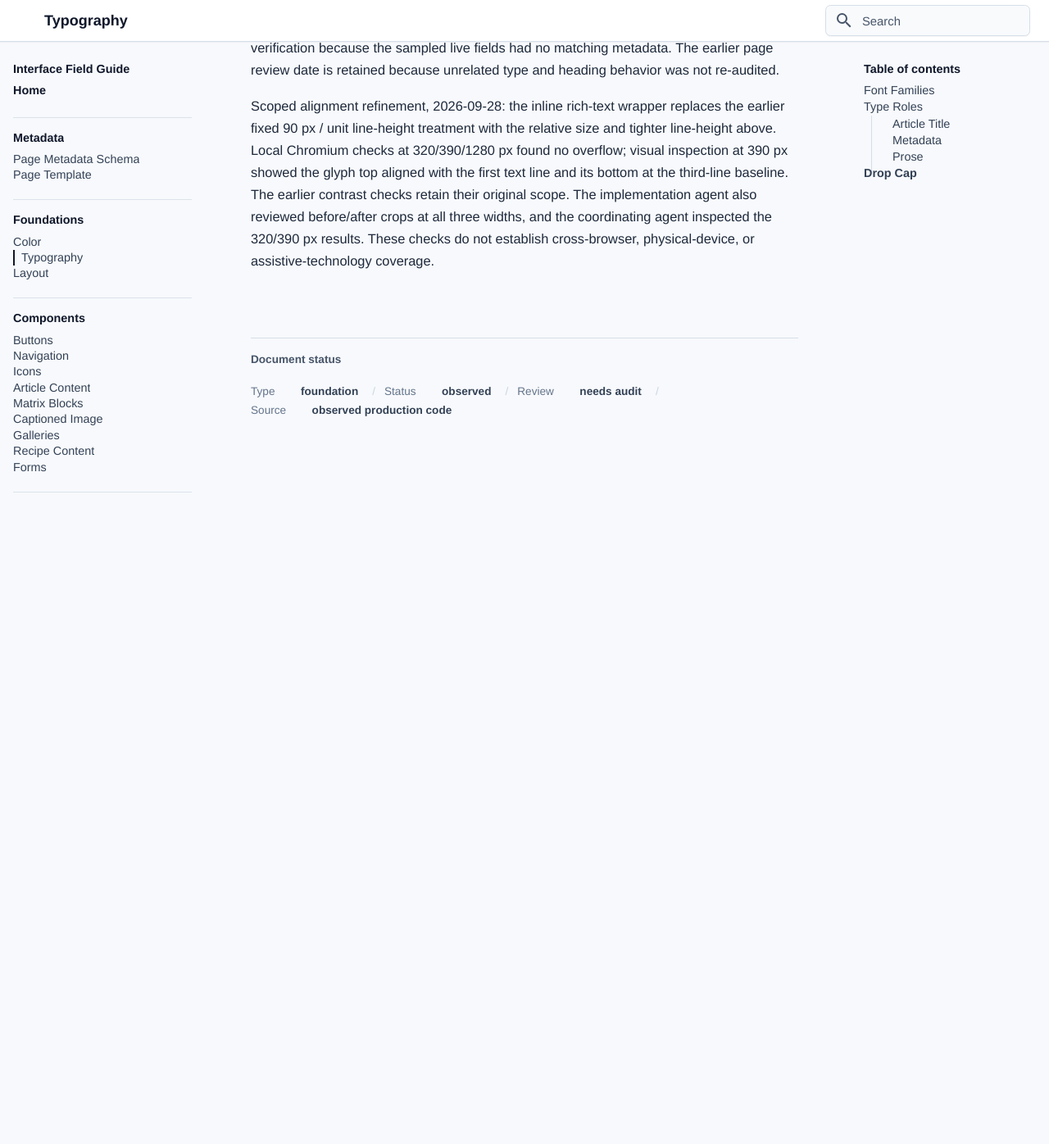
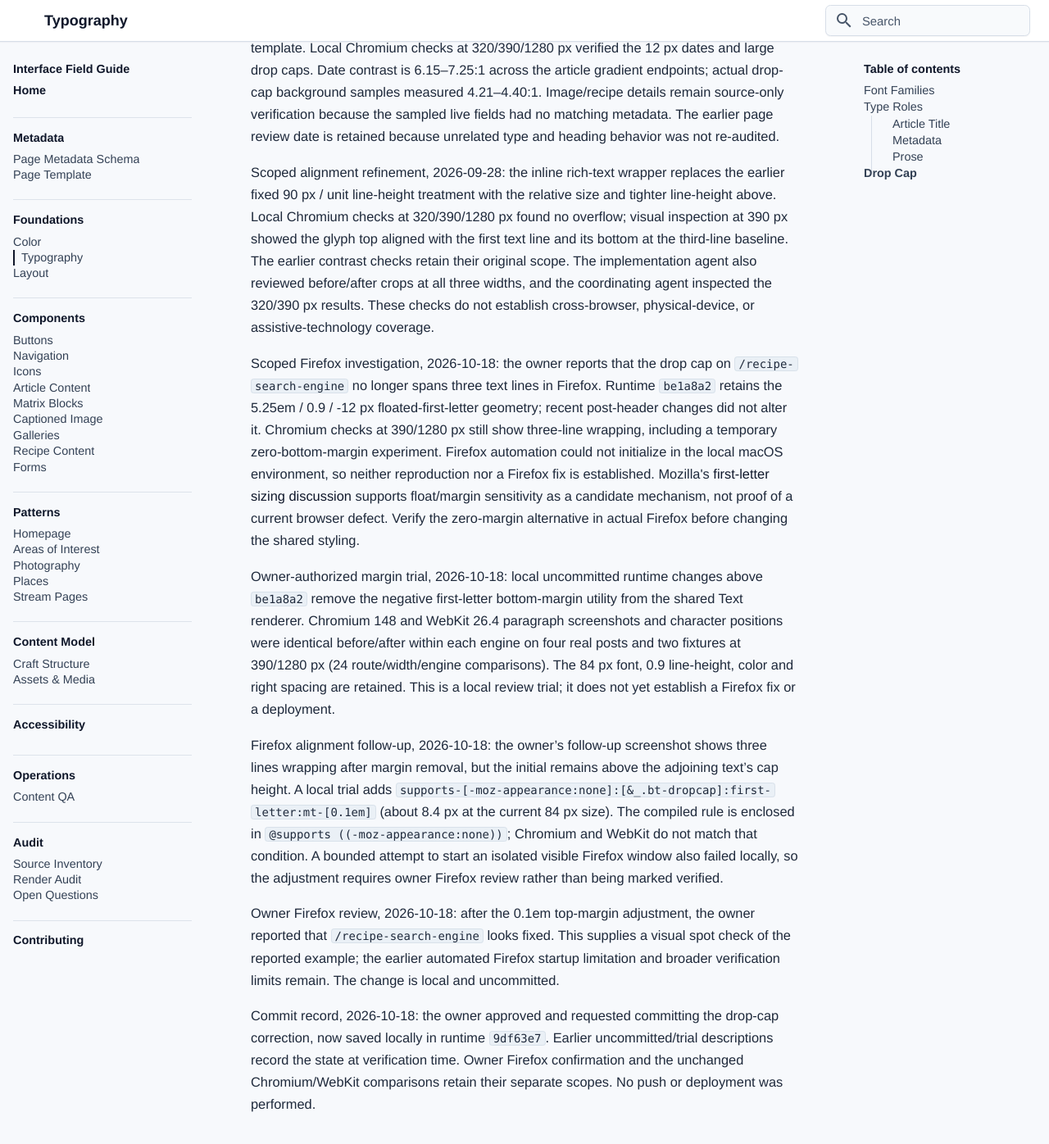
Before and after one commit to bentilden/Design-System, an MkDocs documentation site: the page built from docs/foundations/typography.md, in a window 1280 px wide and 1400 px high, scrolled down 2452 px. Shown: the top 1396 px of the window at 82% size. Built offline with MkDocs 1.6.1 and Material for MkDocs 9.7.7, drawn with Linux system fonts in a browser that asks for light colours; some web fonts are replaced; before the commit the page ends 3082 px from its top, so only the background shows below that; some of the changed text lies outside the part shown.

Commit message:
Document Firefox drop-cap correction and verification scope

````diff
--- a/docs/foundations/typography.md
+++ b/docs/foundations/typography.md
@@ -85,13 +85,23 @@ Long-form content uses Tailwind Typography with `max-w-prose` to keep line lengt
 The author-supplied `bt-dropcap` class remains a content hook in stored rich text. Its styling is applied by inline descendant utilities on the `_matrix/text.twig` wrapper, so existing content needs no migration.
 
 ```html
-<div class="bt-text max-w-prose prose [&_.bt-dropcap]:first-letter:text-[5.25em] [&_.bt-dropcap]:first-letter:-mb-3 [&_.bt-dropcap]:first-letter:leading-[0.9] [&_.bt-dropcap]:first-letter:font-bold [&_.bt-dropcap]:first-letter:text-slate-500 [&_.bt-dropcap]:first-letter:mr-3 [&_.bt-dropcap]:first-letter:float-left">
+<div class="bt-text max-w-prose prose [&_.bt-dropcap]:first-letter:text-[5.25em] [&_.bt-dropcap]:first-letter:leading-[0.9] [&_.bt-dropcap]:first-letter:font-bold [&_.bt-dropcap]:first-letter:text-neutral-500 [&_.bt-dropcap]:first-letter:mr-3 [&_.bt-dropcap]:first-letter:float-left">
   ...
 </div>
 ```
 
-Use the hook only on narrative openings. The bold Slate 500 letter uses `5.25em` with `0.9` line-height, scaling to the surrounding prose. With the sampled 16 px body text, this computes to 84 px type and a 75.6 px line box. The float, 12 px right spacing, and negative 12 px bottom margin preserve the wrap around the three-line initial.
+Use the hook only on narrative openings. The bold Neutral 500 letter uses `5.25em` with `0.9` line-height, scaling to the surrounding prose. With the sampled 16 px body text, this computes to 84 px type and a 75.6 px line box. The float and 12 px right spacing wrap body text around the initial. In the current local trial, the former negative 12 px bottom margin is removed. Firefox also receives a 0.1em top margin through a `supports-[-moz-appearance:none]` descendant utility; the owner reports the reviewed Firefox example now looks fixed; broader Firefox coverage remains unverified.
 
 Scoped source review, 2026-09-28: uncommitted changes above website `b1cf61e` and frontend `f3f709f` update shared/listing dates, matrix/recipe image details, and the rich-text wrapper. The unused `.bt-datePublished`, `.bt-image-details`, and `.bt-dropcap` CSS definitions are removed; stored `bt-dropcap` content hooks remain supported by the template. Local Chromium checks at 320/390/1280 px verified the 12 px dates and large drop caps. Date contrast is 6.15–7.25:1 across the article gradient endpoints; actual drop-cap background samples measured 4.21–4.40:1. Image/recipe details remain source-only verification because the sampled live fields had no matching metadata. The earlier page review date is retained because unrelated type and heading behavior was not re-audited.
 
 Scoped alignment refinement, 2026-09-28: the inline rich-text wrapper replaces the earlier fixed 90 px / unit line-height treatment with the relative size and tighter line-height above. Local Chromium checks at 320/390/1280 px found no overflow; visual inspection at 390 px showed the glyph top aligned with the first text line and its bottom at the third-line baseline. The earlier contrast checks retain their original scope. The implementation agent also reviewed before/after crops at all three widths, and the coordinating agent inspected the 320/390 px results. These checks do not establish cross-browser, physical-device, or assistive-technology coverage.
+
+Scoped Firefox investigation, 2026-10-18: the owner reports that the drop cap on `/recipe-search-engine` no longer spans three text lines in Firefox. Runtime `be1a8a2` retains the 5.25em / 0.9 / -12 px floated-first-letter geometry; recent post-header changes did not alter it. Chromium checks at 390/1280 px still show three-line wrapping, including a temporary zero-bottom-margin experiment. Firefox automation could not initialize in the local macOS environment, so neither reproduction nor a Firefox fix is established. Mozilla's [first-letter sizing discussion](https://bugzilla.mozilla.org/show_bug.cgi?id=290125) supports float/margin sensitivity as a candidate mechanism, not proof of a current browser defect. Verify the zero-margin alternative in actual Firefox before changing the shared styling.
+
+Owner-authorized margin trial, 2026-10-18: local uncommitted runtime changes above `be1a8a2` remove the negative first-letter bottom-margin utility from the shared Text renderer. Chromium 148 and WebKit 26.4 paragraph screenshots and character positions were identical before/after within each engine on four real posts and two fixtures at 390/1280 px (24 route/width/engine comparisons). The 84 px font, 0.9 line-height, color and right spacing are retained. This is a local review trial; it does not yet establish a Firefox fix or a deployment.
+
+Firefox alignment follow-up, 2026-10-18: the owner’s follow-up screenshot shows three lines wrapping after margin removal, but the initial remains above the adjoining text’s cap height. A local trial adds `supports-[-moz-appearance:none]:[&_.bt-dropcap]:first-letter:mt-[0.1em]` (about 8.4 px at the current 84 px size). The compiled rule is enclosed in `@supports ((-moz-appearance:none))`; Chromium and WebKit do not match that condition. A bounded attempt to start an isolated visible Firefox window also failed locally, so the adjustment requires owner Firefox review rather than being marked verified.
+
+Owner Firefox review, 2026-10-18: after the 0.1em top-margin adjustment, the owner reported that `/recipe-search-engine` looks fixed. This supplies a visual spot check of the reported example; the earlier automated Firefox startup limitation and broader verification limits remain. The change is local and uncommitted.
+
+Commit record, 2026-10-18: the owner approved and requested committing the drop-cap correction, now saved locally in runtime `9df63e7`. Earlier uncommitted/trial descriptions record the state at verification time. Owner Firefox confirmation and the unchanged Chromium/WebKit comparisons retain their separate scopes. No push or deployment was performed.
````
